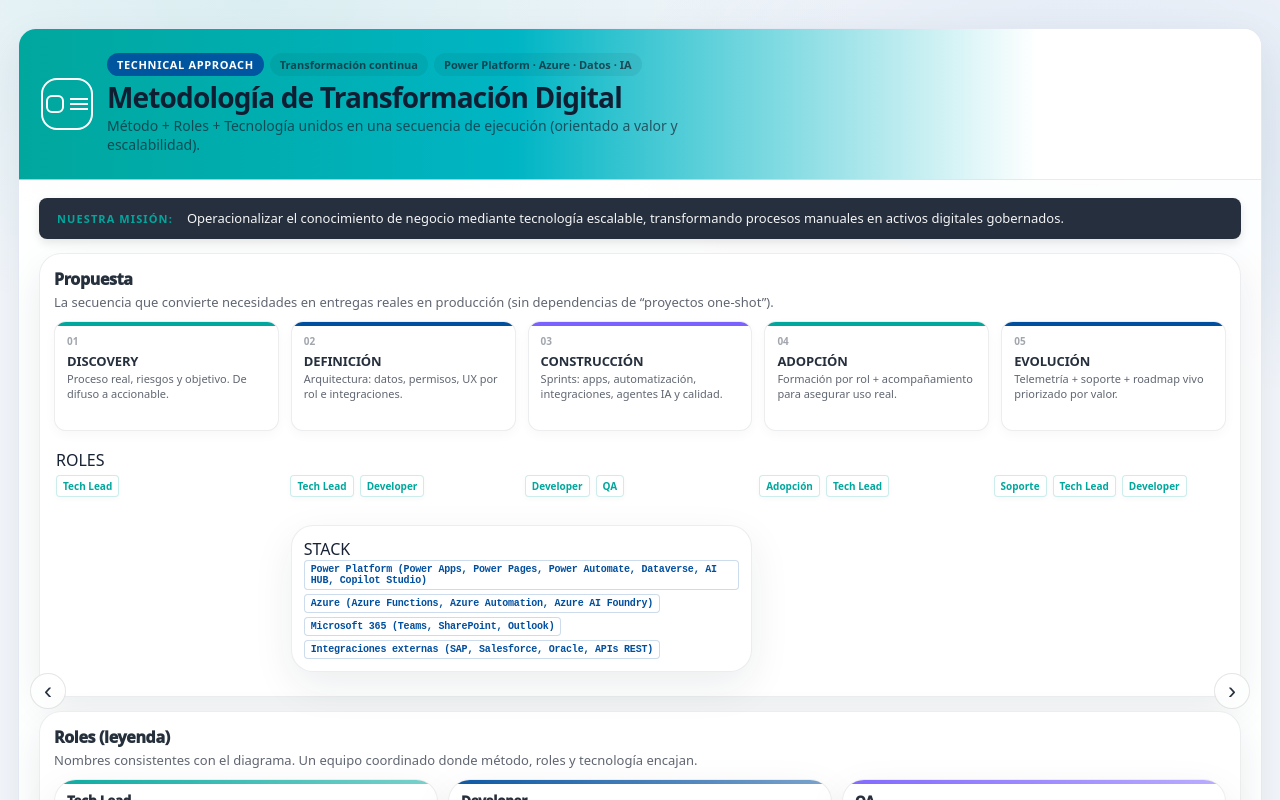
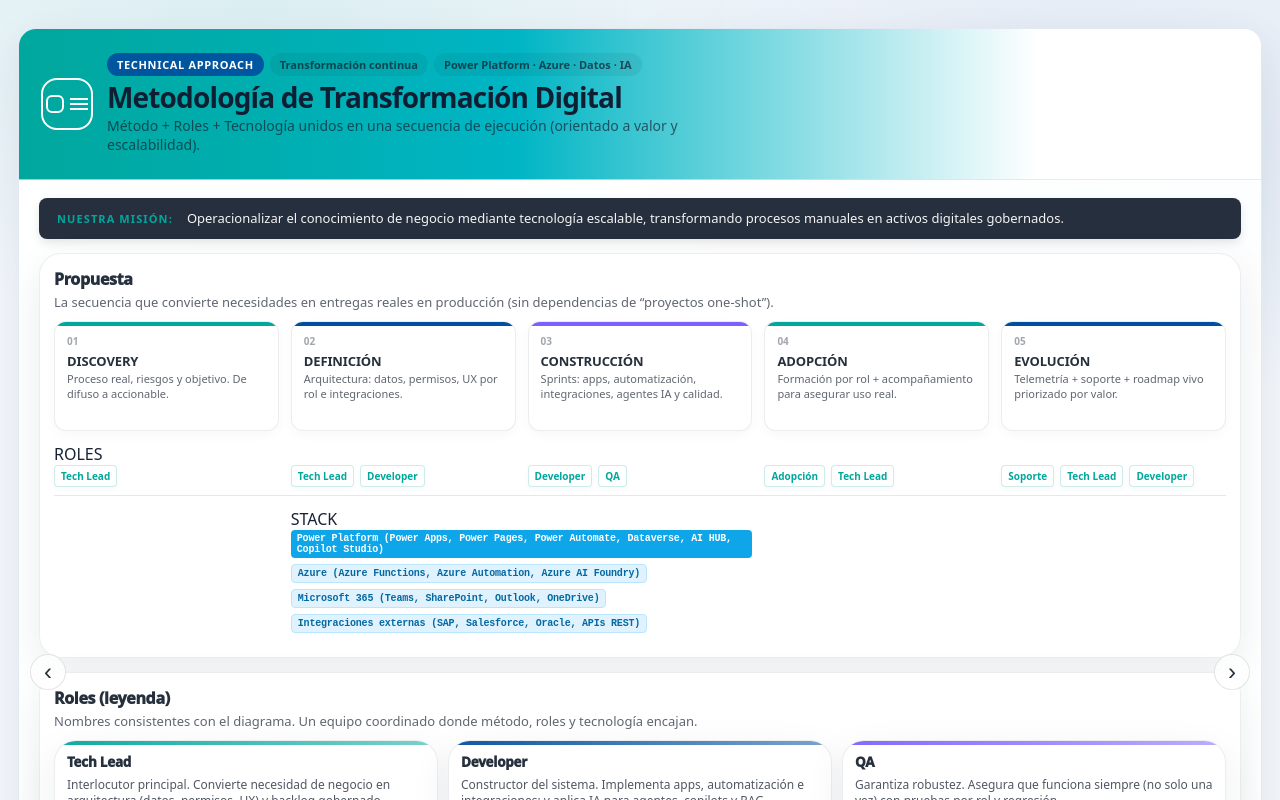
Before and after one commit to madinagarciaf-dev/presentacion-ppl, a React (Vite) app: page / in a window 1280 px wide. Shown: the top 800 px of the page. Built offline with nearby package versions, Linux system fonts and the light colour scheme.

Commit message:
Fix filenames middleware and vercel.json

```diff
--- a/src/App.jsx
+++ b/src/App.jsx
@@ -381,11 +381,10 @@ function SeqDiagram({ steps, detail }) {
           display: "grid",
           gridTemplateColumns: `repeat(${steps.length}, 1fr)`,
           gridTemplateRows: "auto auto auto",
-          gap: "8px 12px",
+          gap: "12px",
         }}
       >
-
-        {/* FILA 1 – Tarjetas de fases */}
+        {/* FILA 1 — CABECERAS DE FASE */}
         {steps.map((s, i) => (
           <div key={s.number} className="seqCol" style={{ gridRow: 1, gridColumn: i + 1 }}>
             <div className={"seqHeader " + s.tone}>
@@ -396,14 +395,14 @@ function SeqDiagram({ steps, detail }) {
           </div>
         ))}
 
-        {/* FILA 2 – ROLES (UNA FILA COMPLETA) */}
+        {/* FILA 2 — ROLES */}
         <div
-          className="seqRolesRow"
+          className="seqRolesRowFull"
           style={{
             gridRow: 2,
             gridColumn: `1 / span ${steps.length}`,
-            marginTop: "6px",
             paddingBottom: "8px",
+            borderBottom: "1px solid #e5e7eb",
           }}
         >
           <div className="seqLabelInside">ROLES</div>
@@ -419,21 +418,46 @@ function SeqDiagram({ steps, detail }) {
           </div>
         </div>
 
-        {/* FILA 3 – STACK AGRUPADO (sólo para Definición + Construcción) */}
+        {/* FILA 3 — STACK (alineado con fases 2 y 3) */}
         <div
-          className="seqStackRow"
+          className="seqStackRowFull"
           style={{
             gridRow: 3,
             gridColumn: "2 / span 2",
-            marginTop: "8px",
           }}
         >
           <div className="seqLabelInside">STACK</div>
-          <div className="seqTags">
-            <span className="seqTag tech">Power Platform (Power Apps, Power Pages, Power Automate, Dataverse, AI HUB, Copilot Studio)</span>
-            <span className="seqTag tech">Azure (Azure Functions, Azure Automation, Azure AI Foundry)</span>
-            <span className="seqTag tech">Microsoft 365 (Teams, SharePoint, Outlook)</span>
-            <span className="seqTag tech">Integraciones externas (SAP, Salesforce, Oracle, APIs REST)</span>
+
+          <div className="seqStackLines">
+
+            {/* 01 — Línea principal (Power Platform) */}
+            <div className="stackLine strong">
+              <span className="seqTag tech strongTag">
+                Power Platform (Power Apps, Power Pages, Power Automate, Dataverse, AI HUB, Copilot Studio)
+              </span>
+            </div>
+
+            {/* 02 — Azure */}
+            <div className="stackLine soft">
+              <span className="seqTag tech softTag">
+                Azure (Azure Functions, Azure Automation, Azure AI Foundry)
+              </span>
+            </div>
+
+            {/* 03 — Microsoft 365 */}
+            <div className="stackLine soft">
+              <span className="seqTag tech softTag">
+                Microsoft 365 (Teams, SharePoint, Outlook, OneDrive)
+              </span>
+            </div>
+
+            {/* 04 — Integraciones externas */}
+            <div className="stackLine soft">
+              <span className="seqTag tech softTag">
+                Integraciones externas (SAP, Salesforce, Oracle, APIs REST)
+              </span>
+            </div>
+
           </div>
         </div>
 
@@ -441,6 +465,7 @@ function SeqDiagram({ steps, detail }) {
     </div>
   );
 }
+
 
 
 
--- a/src/index.css
+++ b/src/index.css
@@ -1985,15 +1985,15 @@ body{
 .seqRolesGrid {
   display: grid;
   grid-template-columns: repeat(5, 1fr);
-  gap: 4px;
+  gap: 6px 12px;
 }
 
 .seqRoleCell {
   display: flex;
   gap: 6px;
   flex-wrap: wrap;
-  padding: 4px 0;
-}
+}
+
 
 .seqStackRow {
   background: white;
@@ -2002,3 +2002,26 @@ body{
   padding: 12px;
   box-shadow: var(--shadow);
 }
+
+.seqStackLines {
+  display: flex;
+  flex-direction: column;
+  gap: 6px;
+}
+
+.stackLine {
+  display: flex;
+  flex-wrap: wrap;
+}
+
+.stackLine.strong .strongTag {
+  background: #0ea5e9;
+  color: white;
+  border: none;
+}
+
+.stackLine.soft .softTag {
+  background: #e0f2fe;
+  color: #0369a1;
+  border: 1px solid #bae6fd;
+}
```
